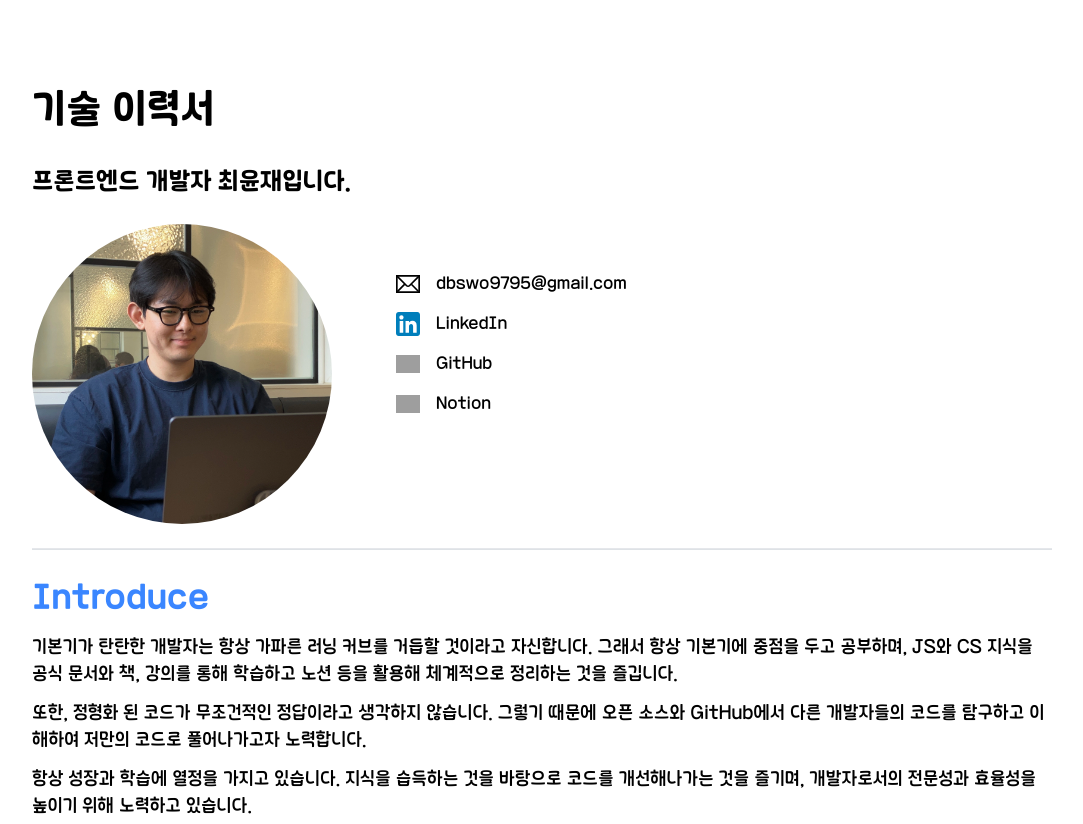
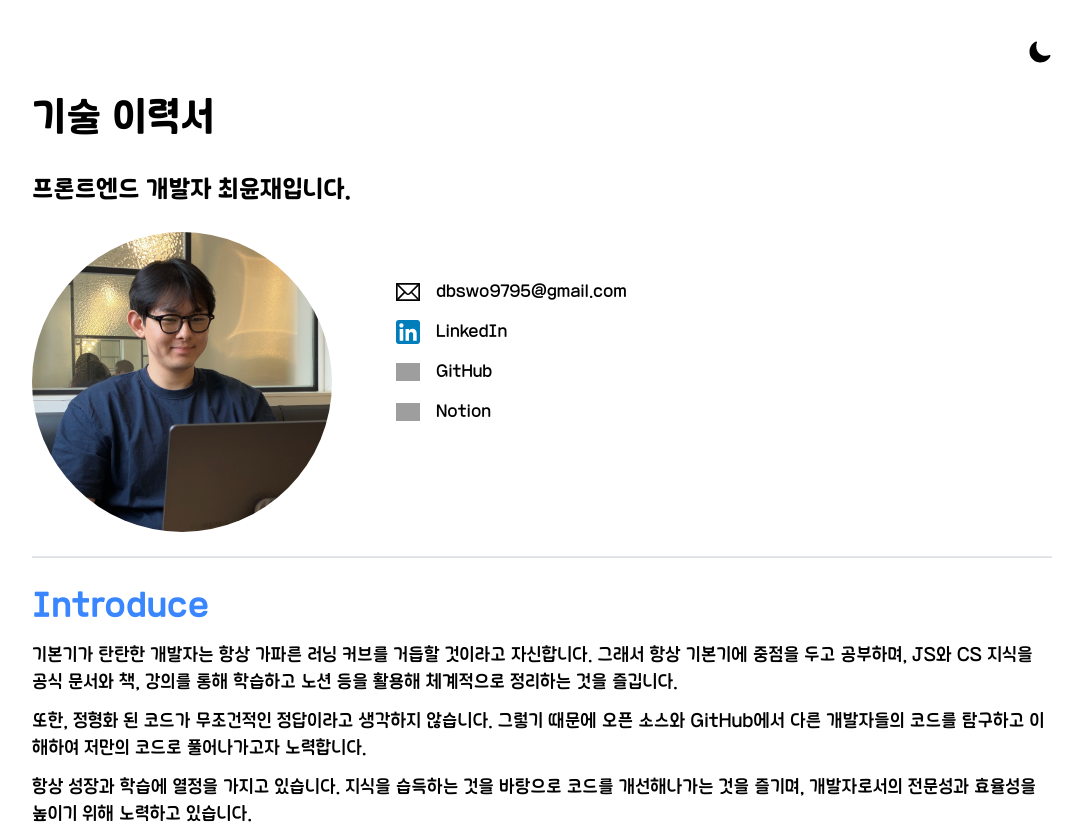
Before and after one commit to uniqueeest/portfolio, a Next.js app: page / in a window 1280 px wide. Shown: the top 824 px of the page, without its empty margins (98-1181 px from the left). Built offline with nearby package versions, Linux system fonts and the light colour scheme; grey boxes are pictures that could not be loaded.

Commit message:
fix: 다크모드 추가

```diff
--- a/src/app/page.tsx
+++ b/src/app/page.tsx
@@ -1,6 +1,7 @@
 import { Line, SectionTitle, Spacing } from '@/components';
 import {
   Contact,
+  DarkMode,
   Education,
   Introduce,
   Portfolio,
@@ -10,7 +11,8 @@ import {
 
 export default function Home() {
   return (
-    <section className="flex flex-col gap-6 py-20 w-[1020px]">
+    <section className="flex flex-col gap-6 pt-10 pb-20 w-[1020px]">
+      <DarkMode />
       <SectionTitle
         className="dark:text-gray100"
         size="large"
```
